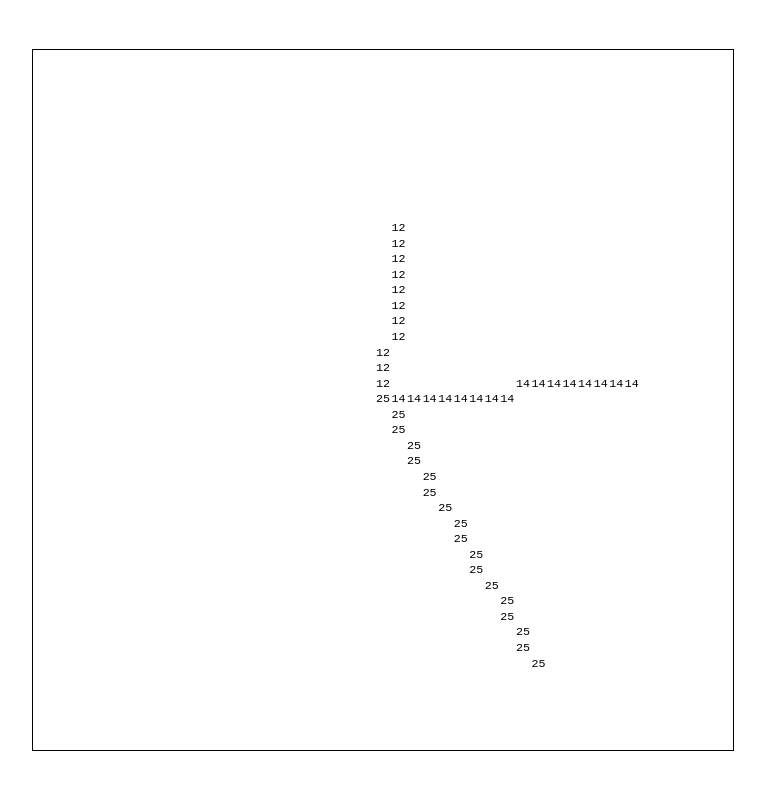
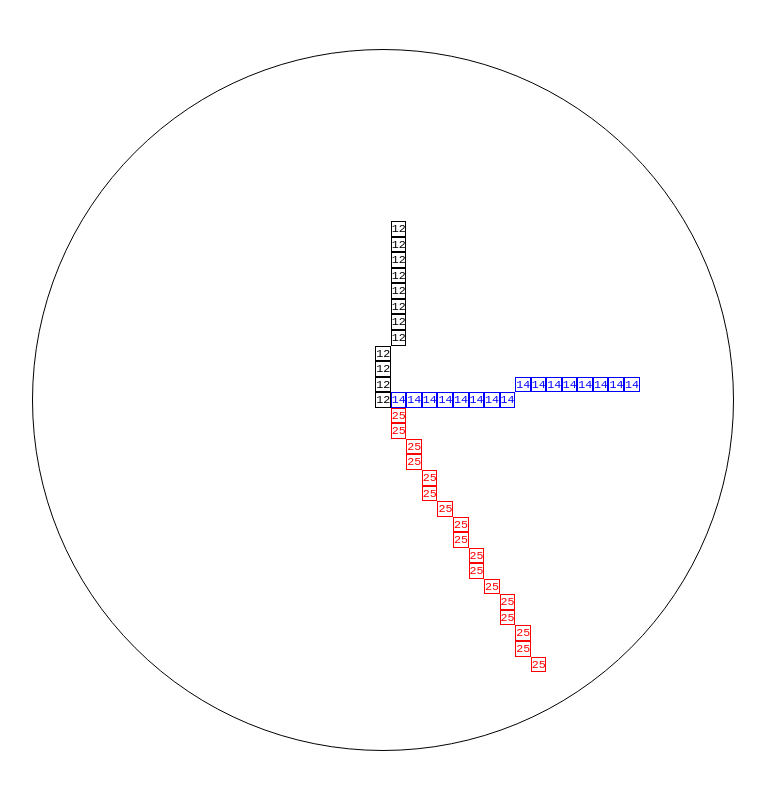
Before and after one commit to stevesajeev1/ts-clock, a website with bundled scripts: page index.html in a window 1280 px wide. Shown: the whole page, without its empty margins (257-1022 px from the left). Built offline with nearby package versions, Linux system fonts and the light colour scheme.

Commit message:
Add styling

```diff
--- a/clock.ts
+++ b/clock.ts
@@ -32,7 +32,7 @@ for (let r = 0; r < GRID_SIZE; r++) {
 }
 
 // Plot points
-const plot = (ratio: number, len: number, val: number) => {
+const plot = (ratio: number, len: number, val: number, clazz: string) => {
     const angle = 2 * Math.PI * ratio;
 
     // Lerp from (0,0) to (end_x, end_y)
@@ -53,6 +53,7 @@ const plot = (ratio: number, len: number, val: number) => {
 	const c = Math.round(x) + Math.floor(RADIUS);
 
 	cells[r][c].textContent = `${val}`;
+	cells[r][c].className = clazz;
     }
 }
 
@@ -80,13 +81,14 @@ const render = () => {
     for (let r = 0; r < GRID_SIZE; r++) {
 	for (let c = 0; c < GRID_SIZE; c++) {
 	    cells[r][c].textContent = "";
+	    cells[r][c].className = "";
 	}
     }
 
     // Plot lines
-    plot(hours_ratio, HOUR_LEN, hours);
-    plot(minutes_ratio, MINUTE_LEN, minutes);
-    plot(seconds_ratio, SECOND_LEN, seconds);
+    plot(seconds_ratio, SECOND_LEN, seconds, 'second');
+    plot(minutes_ratio, MINUTE_LEN, minutes, 'minute');
+    plot(hours_ratio, HOUR_LEN, hours, 'hour');
 
     requestAnimationFrame(render);
 }
--- a/styles.css
+++ b/styles.css
@@ -19,6 +19,7 @@ body {
     grid-template-columns: repeat(var(--GRID-SIZE), var(--CELL-SIZE));
     grid-template-rows: repeat(var(--GRID-SIZE), var(--CELL-SIZE));
     border: 1px solid black;
+    border-radius: 100%;
 }
 
 #grid div {
@@ -28,3 +29,18 @@ body {
     font-size: calc(0.75 * var(--CELL-SIZE));
     text-align: center;
 }
+
+.second {
+    color: red;
+    border: 1px solid red;
+}
+
+.minute {
+    color: blue;
+    border: 1px solid blue;
+}
+
+.hour {
+    color: black;
+    border: 1px solid black;
+}
```
Also changed, not shown: images/example.png.
